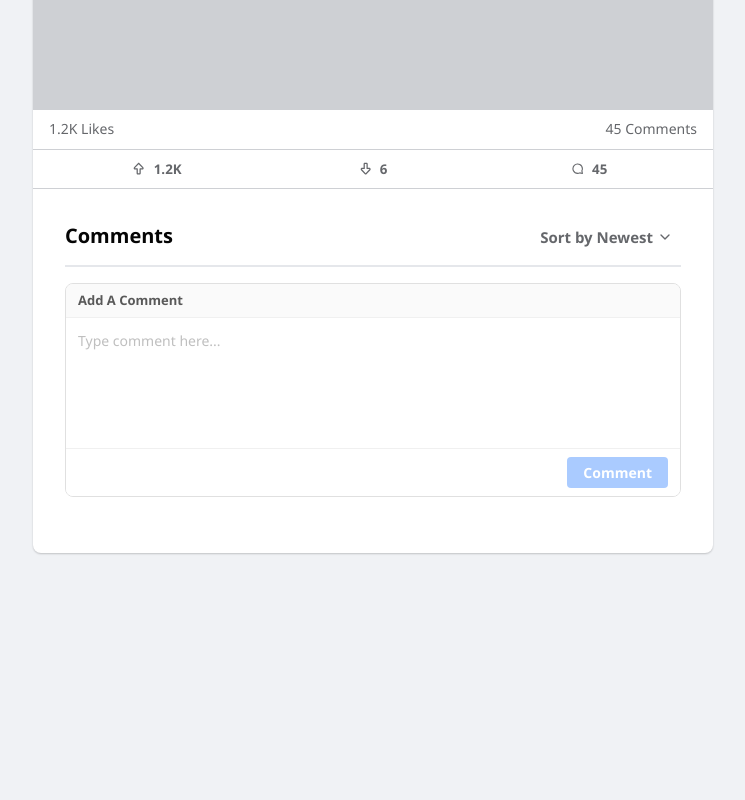
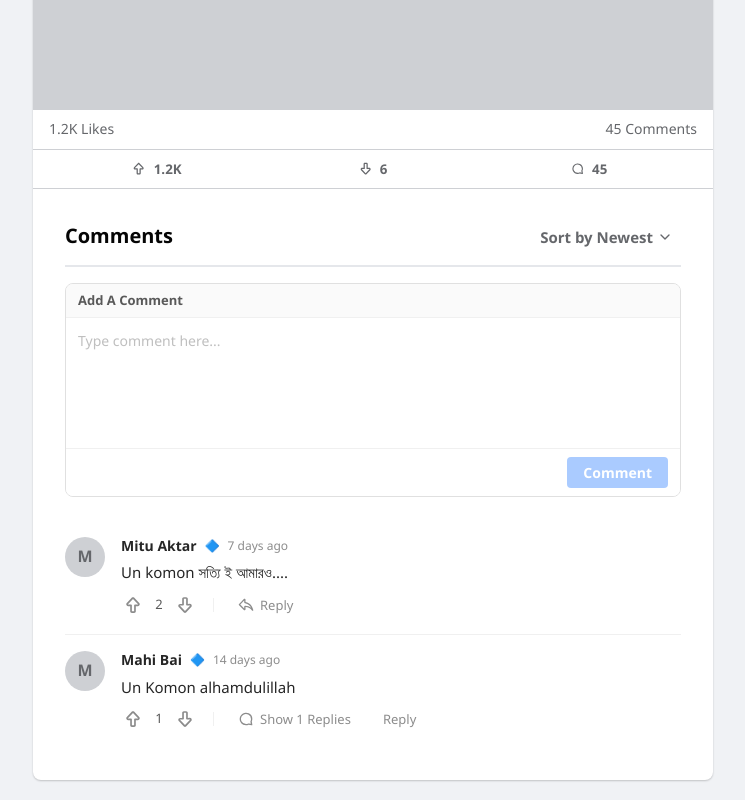
Before and after one commit to touhid9teen/Comment-System, a React (Vite) app: page / in a window 1280 px wide. Shown: the part 314-1114 px from the top of the page, without its empty margins (267-1012 px from the left). Before the commit the page ends 887 px from the top, so only its background shows below. Built offline with nearby package versions, Linux system fonts and the light colour scheme.

Commit message:
feat: Introduce CommentTree component to manage comment display and sorting logic.

```diff
--- a/src/components/common/CommentSection.tsx
+++ b/src/components/common/CommentSection.tsx
@@ -1,74 +1,100 @@
-
-import { Dropdown } from '../ui/Dropdown';
-import type { CommentType, SortOption } from '../../types/index';
-import './comment-section.scss';
-import { useState } from 'react';
-import { CommentInput } from './commentInput';
+import { Dropdown } from "../ui/Dropdown";
+import type { CommentType, SortOption } from "../../types/index";
+import "./comment-section.scss";
+import { useState } from "react";
+import { CommentInput } from "./commentInput";
+import { CommentTree } from "./CommentTree";
 
 // Mock initial data
 const MOCK_COMMENTS: CommentType[] = [
   {
-    id: '1',
-    userId: 'u2',
-    user: { id: 'u2', name: 'Mitu Aktar', avatarUrl: '', email: 'mitu@example.com' },
-    content: 'Un komon সত্যি ই আমারও....',
+    id: "1",
+    userId: "u2",
+    user: {
+      id: "u2",
+      name: "Mitu Aktar",
+      avatarUrl: "",
+      email: "mitu@example.com",
+    },
+    content: "Un komon সত্যি ই আমারও....",
     createdAt: new Date(Date.now() - 1000 * 60 * 60 * 24 * 7).toISOString(), // 1w ago
     parentId: null,
-    likes: ['u1', 'u3'],
+    likes: ["u1", "u3"],
     dislikes: [],
-    replies: []
+    replies: [],
   },
   {
-    id: '2',
-    userId: 'u3',
-    user: { id: 'u3', name: 'Mahi Bai', avatarUrl: '', email: 'mahi@example.com' },
-    content: 'Un Komon alhamdulillah',
+    id: "2",
+    userId: "u3",
+    user: {
+      id: "u3",
+      name: "Mahi Bai",
+      avatarUrl: "",
+      email: "mahi@example.com",
+    },
+    content: "Un Komon alhamdulillah",
     createdAt: new Date(Date.now() - 1000 * 60 * 60 * 24 * 14).toISOString(), // 2w ago
     parentId: null,
-    likes: ['u2'],
+    likes: ["u2"],
     dislikes: [],
     replies: [
       {
-            id: '2-1',
-            userId: 'u4',
-            user: { id: 'u4', name: 'Nested User', avatarUrl: '', email: 'nested@e.com'},
-            content: 'This is a reply',
+        id: "2-1",
+        userId: "u4",
+        user: {
+          id: "u4",
+          name: "Nested User",
+          avatarUrl: "",
+          email: "nested@e.com",
+        },
+        content: "This is a reply",
         createdAt: new Date().toISOString(),
-            parentId: '2',
+        parentId: "2",
         likes: [],
         dislikes: [],
-            replies: []
-        }
-    ]
-  }
+        replies: [],
+      },
+    ],
+  },
 ];
 
 const sortOptions = [
-      { label: 'Most Relevant', value: 'most-liked' },
-      { label: 'Newest', value: 'newest' },
-      { label: 'Most Disliked', value: 'most-disliked' },
+  { label: "Most Relevant", value: "most-liked" },
+  { label: "Newest", value: "newest" },
+  { label: "Most Disliked", value: "most-disliked" },
 ];
 
 export const CommentSection: React.FC = () => {
- const [sortOption, setSortOption] = useState<SortOption>('newest');
+  const [sortOption, setSortOption] = useState<SortOption>("newest");
   const [comments, setComments] = useState<CommentType[]>(MOCK_COMMENTS);
   console.log(comments);
   const handleCreateComment = (text: string) => {
-
     const newComment: CommentType = {
       id: Math.random().toString(36).substr(2, 9),
-      userId: 'u1',
-      user: { id: 'u1', name: 'John Doe', avatarUrl: '', email: 'john@example.com' },
+      userId: "u1",
+      user: {
+        id: "u1",
+        name: "John Doe",
+        avatarUrl: "",
+        email: "john@example.com",
+      },
       content: text,
       createdAt: new Date().toISOString(),
       parentId: null,
       likes: [],
       dislikes: [],
-      replies: []
+      replies: [],
     };
-    setComments(prev => [newComment, ...prev]);
+    setComments((prev) => [newComment, ...prev]);
+  };
 
-  };
+  const handleReply = () => {};
+
+  const handleReaction = () => {};
+
+  const handleEdit = () => {};
+
+  const handleDelete = () => {};
   return (
     <div className="comment-section">
       <div className="comment-section__header">
@@ -81,7 +107,16 @@ export const CommentSection: React.FC = () => {
         />
       </div>
       <CommentInput onSubmit={handleCreateComment} />
-
+      <div className="comment-section__list">
+        <CommentTree
+          comments={comments}
+          sortOption={sortOption}
+          onReply={handleReply}
+          onReact={handleReaction}
+          onEdit={handleEdit}
+          onDelete={handleDelete}
+        />
+      </div>
     </div>
   );
 };
--- /dev/null
+++ b/src/components/common/CommentTree.tsx
@@ -0,0 +1,51 @@
+import React, { useMemo } from 'react';
+import type { CommentType, SortOption } from '../../types';
+import { Comment } from './Comment';
+
+interface CommentTreeProps {
+  comments: CommentType[];
+  sortOption?: SortOption;
+  onReply: (parentId: string, text: string) => void;
+  onReact: (commentId: string, type: 'like' | 'dislike') => void;
+  onEdit?: (commentId: string, newContent: string) => void;
+  onDelete?: (commentId: string) => void;
+}
+
+export const CommentTree: React.FC<CommentTreeProps> = ({
+  comments,
+  sortOption,
+  onReply,
+  onReact,
+  onEdit,
+  onDelete
+}) => {
+  // Sort comments based on option
+  const sortedComments = useMemo(() => {
+    const sorted = [...comments];
+
+    if (sortOption === 'newest') {
+      sorted.sort((a, b) => new Date(b.createdAt).getTime() - new Date(a.createdAt).getTime());
+    } else if (sortOption === 'most-liked') {
+      sorted.sort((a, b) => b.likes.length - a.likes.length);
+    } else if (sortOption === 'most-disliked') {
+      sorted.sort((a, b) => b.dislikes.length - a.dislikes.length);
+    }
+
+    return sorted;
+  }, [comments, sortOption]);
+
+  return (
+    <div className="comment-tree">
+      {sortedComments.map((comment) => (
+        <Comment
+          key={comment.id}
+          comment={comment}
+          onReply={onReply}
+          onReact={onReact}
+          onEdit={onEdit}
+          onDelete={onDelete}
+        />
+      ))}
+    </div>
+  );
+};
--- a/src/components/common/comment-section.scss
+++ b/src/components/common/comment-section.scss
@@ -1,4 +1,4 @@
-@use '../../styles/variables' as *;
+@use "../../styles/variables" as *;
 
 .comment-section {
   max-width: 800px;
@@ -25,3 +25,9 @@
     margin-top: 16px;
   }
 }
+
+.comment-tree {
+  display: flex;
+  flex-direction: column;
+  gap: 0;
+}
```
Lines whose indentation alone changed are shown as unchanged.
